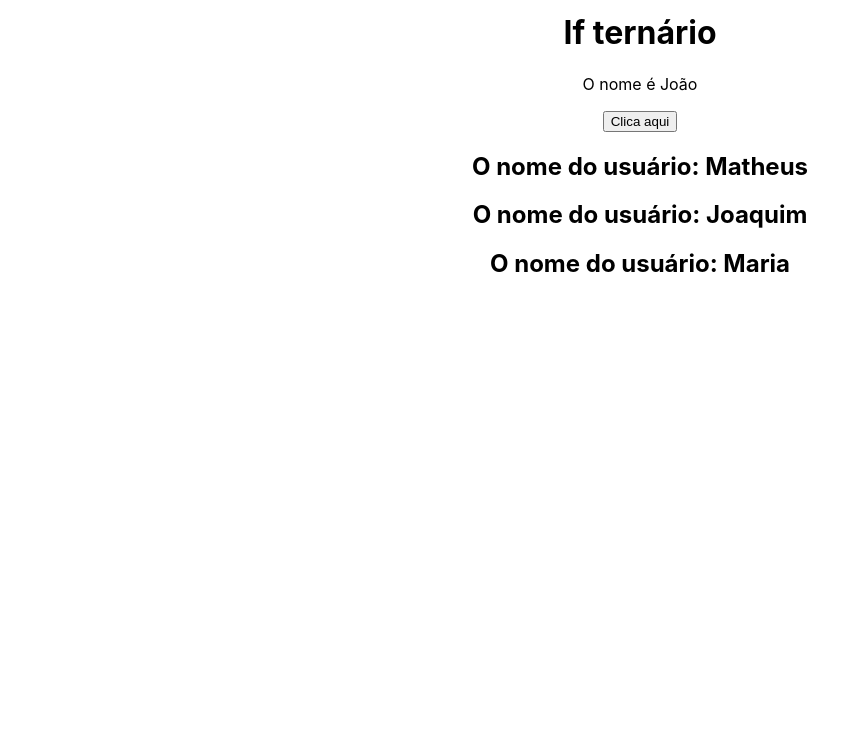
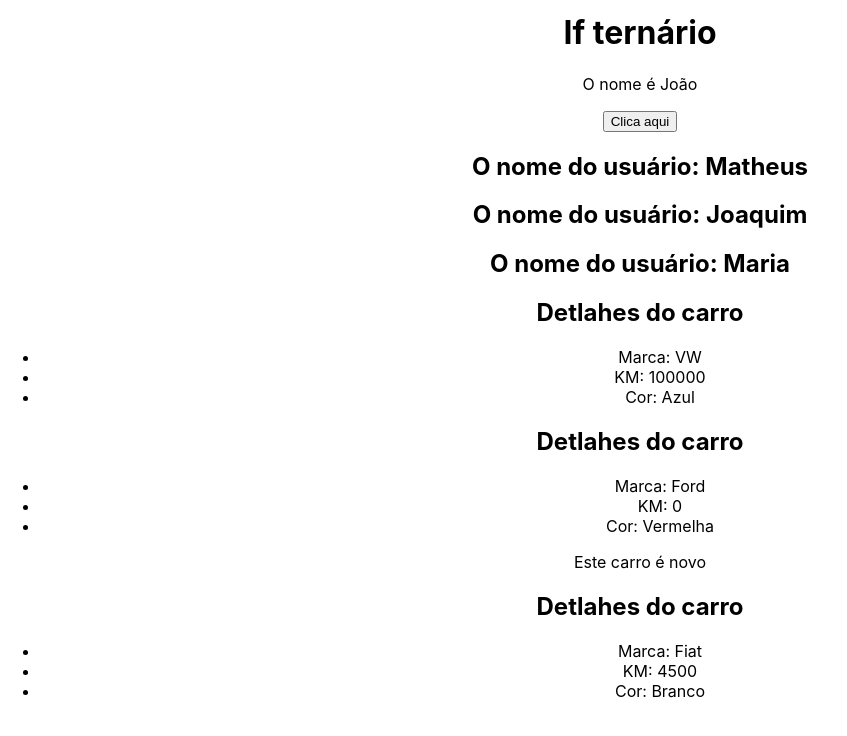
Before and after one commit to OlivioNeto/Curso_React_Udemy, a React (Create React App) app in the folder Modulo3/avancando/: page / in a window 1280 px wide. Shown: the part 1412-2148 px from the top of the page, without its empty margins (0-847 px from the left). Built offline with nearby package versions, Linux system fonts and the light colour scheme.

Commit message:
Reaproveitando componentes

```diff
--- a/Modulo3/avancando/src/App.js
+++ b/Modulo3/avancando/src/App.js
@@ -6,6 +6,7 @@ import ListRender from './components/ListRender';
 import ConditionalRender from './components/ConditionalRender';
 import ShowUserName from './components/ShowUserName';
 import { useState } from 'react';
+import CarDetails from './components/CarDetails';
 
 function App() {
 
@@ -29,9 +30,15 @@ function App() {
       <ManageData />
       <ListRender />
       <ConditionalRender />
+      {/* props */}
       <ShowUserName name="Matheus" />
       <ShowUserName name={name} />
       <ShowUserName name={userName} />
+      {/* destructing */}
+      <CarDetails brand="VW" km={100000} color="Azul" newCar={false}/>
+      {/* reaproveitamento */}
+      <CarDetails brand="Ford" color="Vermelha" km={0} newCar={true}/>
+      <CarDetails brand="Fiat" color="Branco" km={4500} newCar={false} />
     </div>
   );
 }
--- /dev/null
+++ b/Modulo3/avancando/src/components/CarDetails.js
@@ -0,0 +1,17 @@
+import React from 'react'
+
+const CarDetails = ({brand, km, color, newCar}) => {
+  return (
+    <div>
+        <h2>Detlahes do carro</h2>
+        <ul>
+            <li>Marca: {brand}</li>
+            <li>KM: {km}</li>
+            <li>Cor: {color}</li>
+        </ul>
+        {newCar && <p>Este carro é novo</p>}
+    </div>
+  )
+}
+
+export default CarDetails
```
